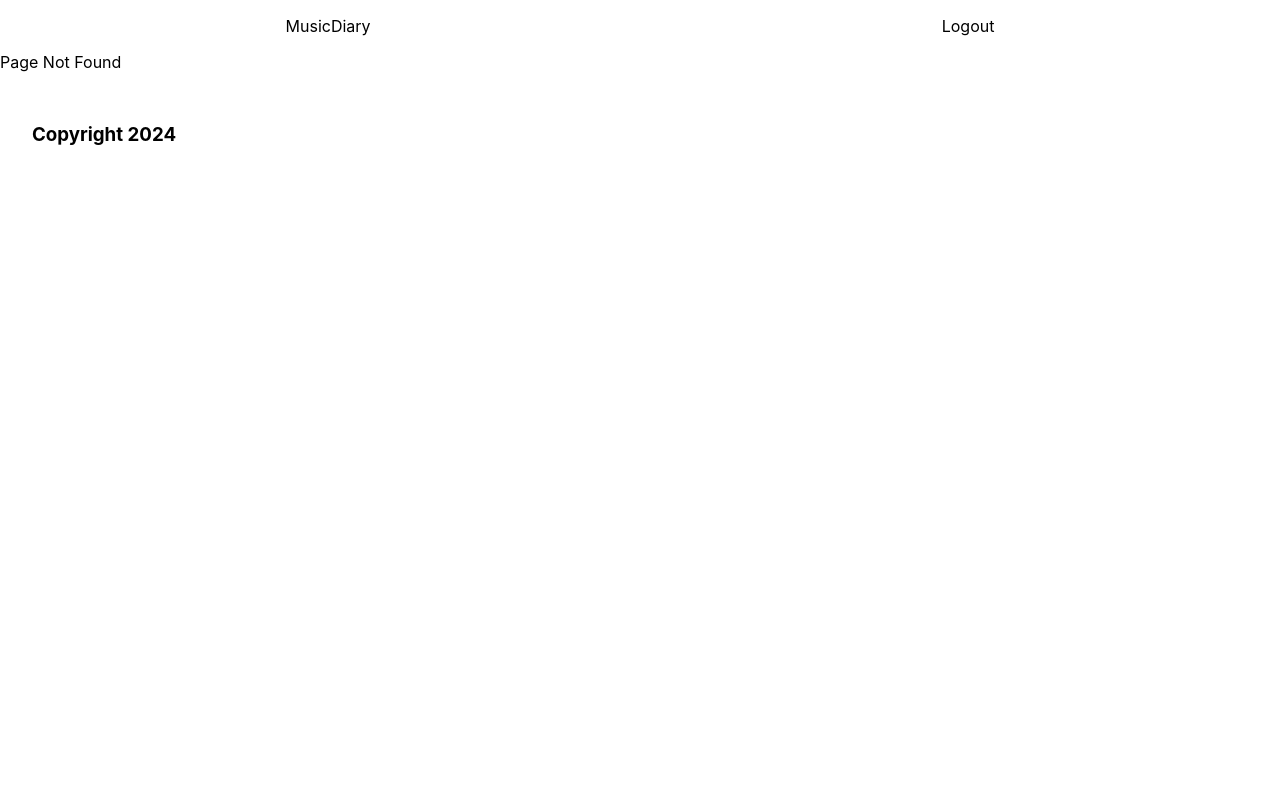
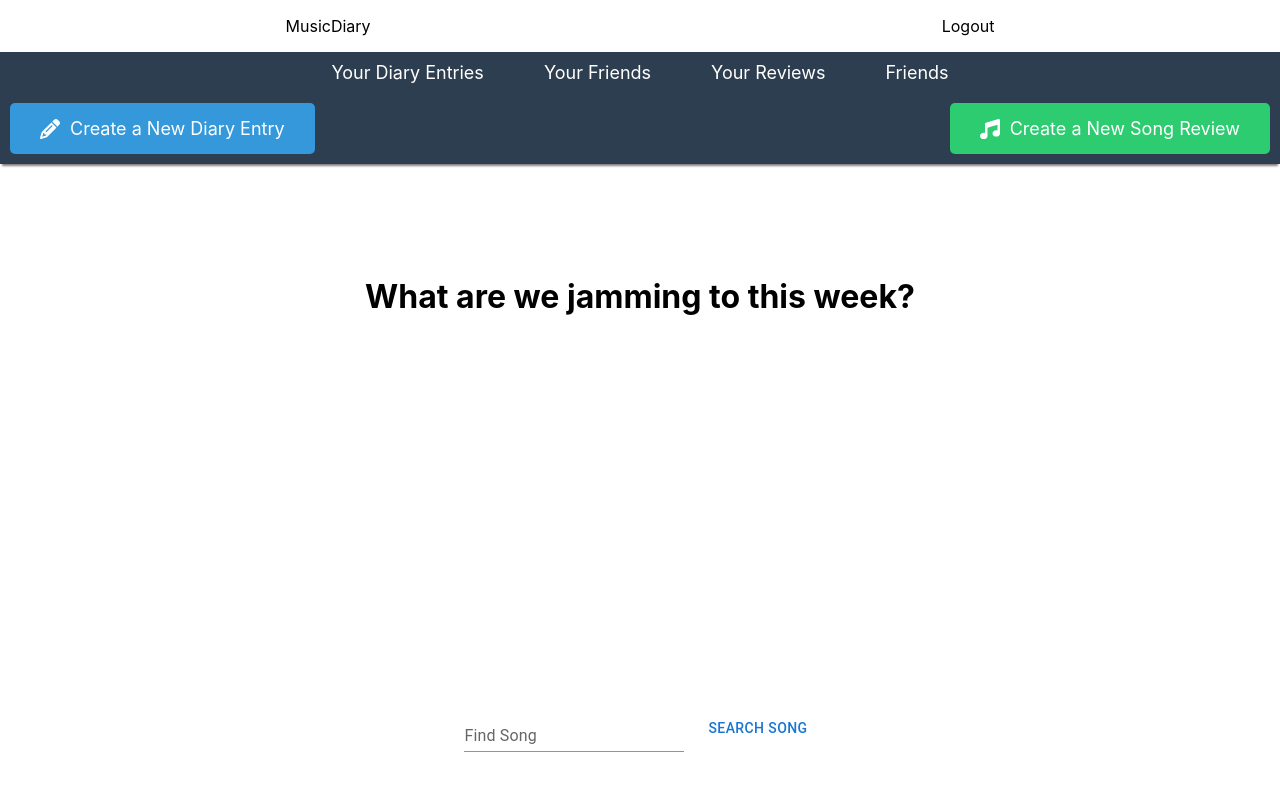
Before and after one commit to MusicDiaryDB/diary-frontend, a React (Create React App) app: page /1/home in a window 1280 px wide. Before the commit this address had no page. Shown: the top 800 px of the page. Built offline with nearby package versions, Linux system fonts and the light colour scheme.

Commit message:
Added nav bar functionality, modified login redirect, and updated app.tsx routes

```diff
--- a/src/App.tsx
+++ b/src/App.tsx
@@ -1,5 +1,6 @@
 import { BrowserRouter as Router, Routes, Route } from "react-router-dom";
 import AppHeader from "./pages/components/layout/AppHeader";
+import { useParams, Outlet  } from 'react-router-dom';
 import Home from "./pages/Home";
 import Users from "./pages/Users";
 import AppFooter from "./pages/components/layout/AppFooter";
@@ -11,6 +12,7 @@ import { QueryClient, QueryClientProvider } from "@tanstack/react-query";
 import SongsAlbums from "./pages/SongsAlbums";
 import FriendsList from "./pages/FriendsList";
 import Reviews from "./pages/Reviews";
+import UserNavBar from "./pages/components/layout/UserNavBar";
 
 import Graph from "./pages/Graph";
 import AdminBoard from "./pages/AdminBoard";
@@ -18,6 +20,7 @@ import AdminMetrics from "./pages/AdminMetrics";
 import UserDiaryReportCreate from "./pages/UserDiaryReportCreate";
 import UserReviewCreate from "./pages/UserReviewCreate";
 import UserReviews from "./pages/UserReviews";
+import LandingPage from "./pages/Landing";
 
 const queryClient = new QueryClient({
   defaultOptions: {
@@ -33,30 +36,33 @@ function App() {
     <QueryClientProvider client={queryClient}>
       <Router>
         <AppHeader />
+
         <Routes>
+          {/* User-specific routes */}
+          <Route path="/:userId/*" element={<NavbarWrapper />}>
+            <Route path="home" element={<Home />} />
+            <Route path="friends" element={<FriendsList />} />
+            <Route path="reviews" element={<UserReviews />} />
+            <Route path="reports/new" element={<UserDiaryReportCreate />} />
+            <Route path="review/new" element={<UserReviewCreate />} />
+            {/* Add any other user-specific pages */}
+          </Route>
+
+          {/* Routes for general pages */}
           <Route path="/entries" element={<DiaryEntries />} />
           <Route path="/users" element={<Users />} />
           <Route path="/songs_albums" element={<SongsAlbums />} />
           <Route path="/home" element={<Home />} />
           <Route path="/reviews" element={<Reviews />} />
           <Route path="/manage" element={<Management />} />
-
-          {/* user specific endpoints */}
-          <Route path="/:userId/friends" element={<FriendsList />} />
-          <Route
-            path="/:userId/reports/new"
-            element={<UserDiaryReportCreate />}
-          />
-          <Route path="/:userId/review/new" element={<UserReviewCreate />} />
-          <Route path="/:userId/reviews" element={<UserReviews />} />
+          <Route path="/login" element={<Login />}/>
 
           {/* admin specific endpoints */}
           <Route path="/admin/info-metrics" element={<AdminMetrics />} />
           <Route path="/admin/aggregate-metrics" element={<AdminBoard />} />
           <Route path="/admin/aggregate-graph" element={<Graph />} />
 
-          <Route path="/" element={<Login />} />
-          <Route path="/register" element={<Register />} />
+          <Route path="/" element={<LandingPage />} />
           <Route path="*" element={<div>Page Not Found</div>} />
         </Routes>
 
@@ -66,4 +72,14 @@ function App() {
   );
 }
 
+const NavbarWrapper = () => {
+  const { userId } = useParams(); // gets user id
+  return (
+    <div>
+      {userId && <UserNavBar userId={userId} />}
+      <Outlet /> {/* This renders the child routes */}
+    </div>
+  );
+};
+
 export default App;
--- /dev/null
+++ b/src/assets/css/components/UserNavBar.css
@@ -0,0 +1,110 @@
+/* General styles for the navbar */
+.navbar {
+    background-color: #2c3e50;
+    padding: 10px 0;
+    box-shadow: 0 4px 2px -2px gray;
+  }
+
+  .navbar ul {
+    list-style-type: none;
+    margin: 0;
+    padding: 0;
+    display: flex;
+    justify-content: center;
+    gap: 20px;
+  }
+
+  .navbar-link {
+    text-decoration: none;
+    color: white;
+    font-size: 18px;
+    padding: 10px 20px;
+    border-radius: 5px;
+    transition: background-color 0.3s ease;
+  }
+
+  .navbar-link:hover {
+    background-color: #34495e;
+    color: #ecf0f1;
+  }
+
+  .navbar-link:active {
+    background-color: #1abc9c;
+    color: #ecf0f1;
+  }
+
+  /* Dropdown container styles */
+  .dropdown {
+    position: relative;
+  }
+
+  .dropdown-menu {
+    position: absolute;
+    top: 100%;
+    left: 0;
+    background-color: #34495e;
+    border-radius: 5px;
+    display: flex;
+    flex-direction: column;
+    box-shadow: 0 4px 6px rgba(0, 0, 0, 0.2);
+    z-index: 10;
+  }
+
+  .dropdown-item {
+    text-decoration: none;
+    color: white;
+    padding: 10px 20px;
+    border-radius: 5px;
+    transition: background-color 0.3s ease;
+  }
+
+  .dropdown-item:hover {
+    background-color: #1abc9c;
+    color: #ecf0f1;
+  }
+
+  /* Styles for action buttons */
+  .action-buttons {
+    display: flex;
+    justify-content: space-between; /* Spread buttons to left and right */
+    margin-top: 20px; /* Add space above buttons */
+    padding: 0 10px; /* Optional padding to prevent sticking to edges */
+  }
+
+  .action-button {
+    text-decoration: none;
+    padding: 15px 30px;
+    font-size: 18px;
+    border-radius: 5px;
+    color: white;
+    display: flex;
+    align-items: center;
+    gap: 10px; /* Space between icon and text */
+    transition: background-color 0.3s ease, transform 0.2s ease;
+  }
+
+  .action-button:hover {
+    transform: scale(1.05); /* Slight scaling effect on hover */
+  }
+
+  /* Styles for specific buttons */
+  .diary-entry {
+    background-color: #3498db; /* Blue */
+  }
+
+  .diary-entry:hover {
+    background-color: #2980b9;
+  }
+
+  .song-review {
+    background-color: #2ecc71; /* Green */
+  }
+
+  .song-review:hover {
+    background-color: #27ae60;
+  }
+
+  /* Icon styles */
+  .icon {
+    font-size: 20px; /* Adjust the icon size */
+  }
--- /dev/null
+++ b/src/assets/css/pages/Landing.css
@@ -0,0 +1,37 @@
+.landing-page {
+    background: linear-gradient(135deg, #6a11cb, #2575fc); /* Gradient background */
+    height: 100vh; /* Full screen height */
+    display: flex;
+    justify-content: center;
+    align-items: center;
+    color: white;
+  }
+
+  .content {
+    text-align: center;
+    padding: 2rem;
+  }
+
+  .headline {
+    font-size: 4rem;
+    font-weight: bold;
+    margin-bottom: 20px;
+  }
+
+  .subheadline {
+    font-size: 2rem;
+    margin-bottom: 30px;
+  }
+
+  .cta-button {
+    padding: 15px 30px;
+    font-size: 1.2rem;
+    text-transform: none;
+    border-radius: 30px;
+    background-color: #2575fc;
+    transition: background-color 0.3s ease;
+  }
+
+  .cta-button:hover {
+    background-color: #6a11cb;
+  }
--- /dev/null
+++ b/src/pages/Landing.tsx
@@ -0,0 +1,34 @@
+import React from "react";
+import { Button, Typography, Container, Box } from "@mui/material";
+import { Link } from "react-router-dom";
+import "../assets/css/pages/Landing.css";
+
+const LandingPage: React.FC = () => {
+  return (
+    <Container className="landing-page" maxWidth="lg">
+      <Box className="content" textAlign="center">
+        <Typography variant="h2" component="h1" className="headline">
+          Welcome to Music Diary
+        </Typography>
+        <Typography variant="h4" component="h2" className="subheadline">
+          Track your musical journey and share your experiences with friends.
+        </Typography>
+
+        <Box mt={4}>
+          <Button
+            component={Link}
+            to="/login"
+            variant="contained"
+            color="primary"
+            size="large"
+            className="cta-button"
+          >
+            Get Started
+          </Button>
+        </Box>
+      </Box>
+    </Container>
+  );
+};
+
+export default LandingPage;
--- /dev/null
+++ b/src/pages/components/layout/UserNavBar.tsx
@@ -0,0 +1,68 @@
+import React, { useState } from 'react';
+import { Link } from 'react-router-dom';
+import '../../../assets/css/components/UserNavBar.css';
+import { FontAwesomeIcon } from '@fortawesome/react-fontawesome';
+import { faPencilAlt, faMusic } from '@fortawesome/free-solid-svg-icons';
+
+interface NavbarProps {
+  userId: string;
+}
+
+const UserNavBar: React.FC<NavbarProps> = ({ userId }) => {
+  const [isDropdownOpen, setDropdownOpen] = useState(false);
+
+  const toggleDropdown = () => setDropdownOpen(!isDropdownOpen);
+
+  return (
+    <nav className="navbar">
+      <ul>
+        <li>
+          <Link to={`/${userId}/reports`} className="navbar-link">
+            Your Diary Entries
+          </Link>
+        </li>
+        <li>
+          <Link to={`/${userId}/friends`} className="navbar-link">
+            Your Friends
+          </Link>
+        </li>
+        <li>
+          <Link to={`/${userId}/reviews`} className="navbar-link">
+            Your Reviews
+          </Link>
+        </li>
+        {/* Friends dropdown */}
+        <li className="dropdown" onMouseEnter={toggleDropdown} onMouseLeave={toggleDropdown}>
+          <span className="navbar-link">Friends</span>
+          {isDropdownOpen && (
+            <div className="dropdown-menu">
+              <Link to={`/${userId}/friends/entries`} className="dropdown-item">
+                Entries
+              </Link>
+              <Link to={`/${userId}/friends/reports`} className="dropdown-item">
+                Reports
+              </Link>
+              <Link to={`/${userId}/friends/reviews`} className="dropdown-item">
+                Reviews
+              </Link>
+            </div>
+          )}
+        </li>
+      </ul>
+      {/* Button for making a Diary Entry */}
+      <div className="action-buttons">
+        <Link to={`/${userId}/reports/new`} className="action-button diary-entry">
+        <FontAwesomeIcon icon={faPencilAlt} className="icon" />
+          Create a New Diary Entry
+        </Link>
+        <Link to={`/${userId}/review/new`} className="action-button song-review">
+        <FontAwesomeIcon icon={faMusic} className="icon" />
+
+          Create a New Song Review
+        </Link>
+      </div>
+    </nav>
+  );
+};
+
+export default UserNavBar;
```
